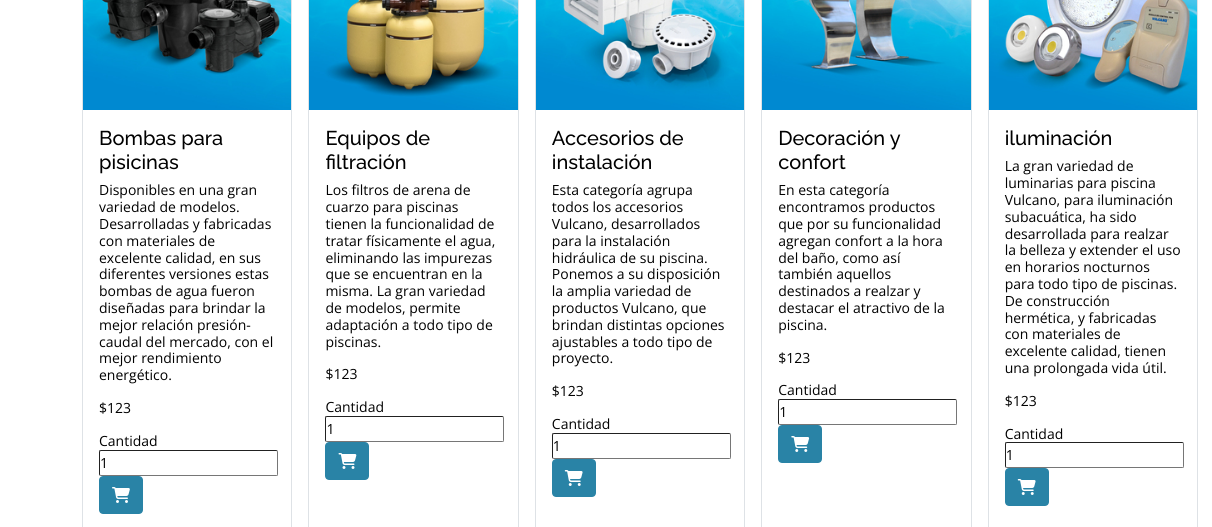
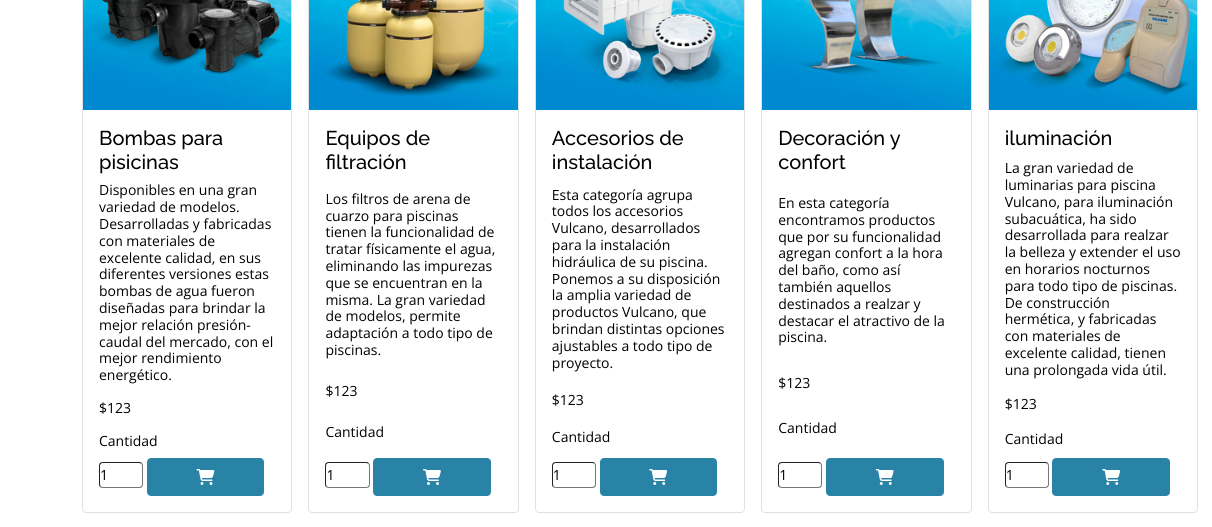
Before and after one commit to mlmedina92/nimaxDiseno, a website with bundled scripts: page productos.html in a window 1280 px wide. Shown: the part 263-790 px from the top of the page, 0-1212 px from the left. Built offline with nearby package versions, Linux system fonts and the light colour scheme; a script that the page names is missing.

Commit message:
productos

```diff
--- a/js/productos.js
+++ b/js/productos.js
@@ -113,13 +113,19 @@ function listarProductos() {
     // Desestructuracion-desafio:
     contenedorProductos.innerHTML += `<div class="card border rounded overflow-hidden">
                                           <img src="${imagen}" class="card-img-top" alt="${nombre}">
-                                          <div class="card-body">
+                                          <div class="card-body d-flex flex-column d-flex justify-content-between">
                                             <h5 class="card-title">${nombre}</h5>
                                             <p class="card-text">${descripcion}</p>
                                             <p class="card-text">$${precio}</p>
-                                            <label for="quantity">Cantidad</label>
-                                            <input type="number" id="cantidad-${id}" name="quantity" min="1" value="1">
-                                                <a href="#" id="btn-agregar-${id}" class="btn btn-primary"><i class="fa-solid fa-cart-shopping"></i></a>
+                                            <div class="row mb-2 d-flex justify-content-between"
+                                              <div class="row">
+                                                <label for="quantity">Cantidad</label>
+                                              </div>
+                                              <div>
+                                              <input type="number" id="cantidad-${id}  name="quantity" min="1" value="1" class="rounded col-3">
+                                                  <a href="#" id="btn-agregar-${id}" class="btn btn-primary col-8"><i class="fa-solid fa-cart-shopping"></i></a>
+                                              </div>
+                                            </div>
                                           </div>
                                         </div>`;
   });
--- a/scss/style.scss
+++ b/scss/style.scss
@@ -155,6 +155,12 @@ textarea {
   }
 }
 
+p.card-text {
+  font-size: 12px;
+}
+
+
+
 //Desktop
 
 // @media (min-width: 992px) {
```
Also changed, not shown: index.html (+10 -1 lines).
